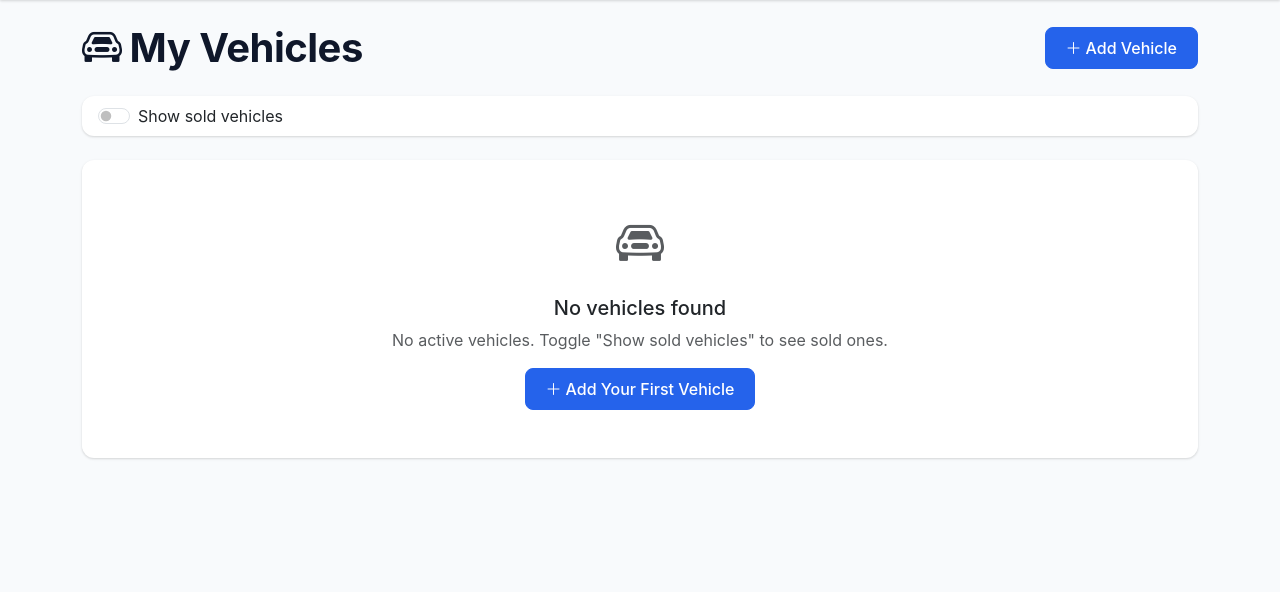
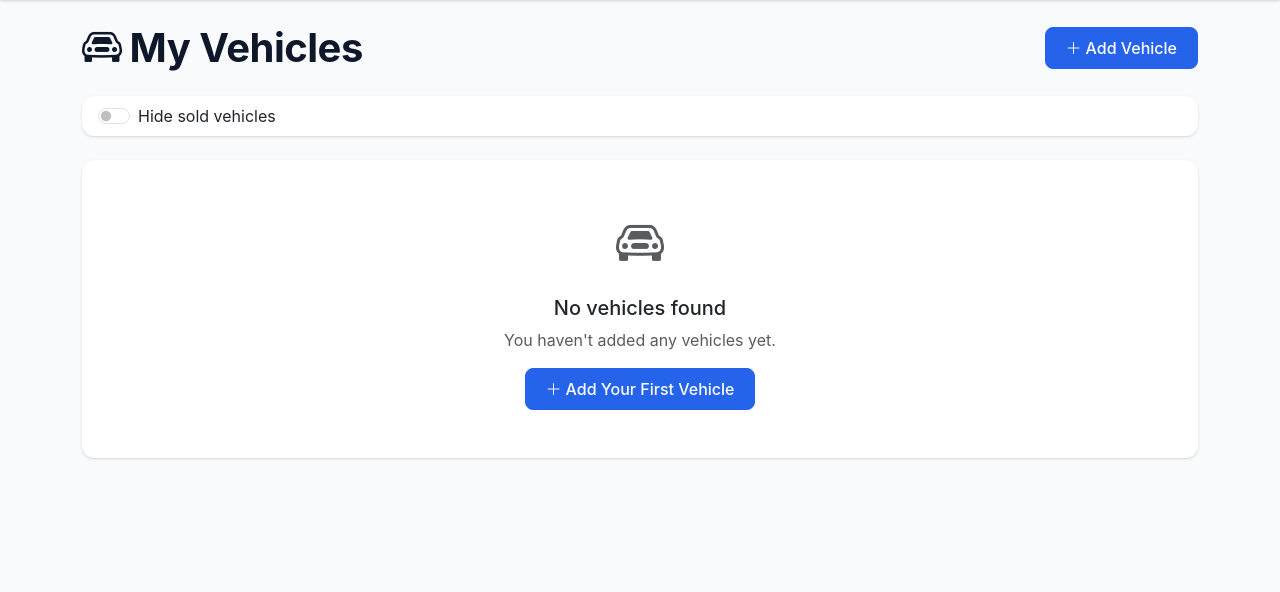
Before and after one commit to jaysuzi5/jAutoLog, a Django app: page /vehicles/ in a window 1280 px wide. Shown: the part 60-652 px from the top of the page. Run offline with Django 5.2, Linux system fonts and the light colour scheme; the visitor is signed in with stand-in values (Sample User, id 1); data that the repository does not hold is empty.

Commit message:
Improve UI flow and number formatting
- Show active vehicles on home page above action cards
- Change vehicle list to show all vehicles by default
- Update filter from "Show sold vehicles" to "Hide sold vehicles"
- Add thousand separators to prices and odometer readings
- Center vehicle cards on home page to align with action cards
- Add django.contrib.humanize for number formatting

🤖 Generated with [Claude Code](https://claude.com/claude-code)

Co-Authored-By: Claude Sonnet 4.5 <noreply@anthropic.com>

```diff
--- a/autolog/templates/autolog/vehicle_list.html
+++ b/autolog/templates/autolog/vehicle_list.html
@@ -16,10 +16,10 @@
     <div class="card mb-4">
         <div class="card-body py-2">
             <div class="form-check form-switch mb-0">
-                <input class="form-check-input" type="checkbox" role="switch" id="showSoldToggle"
-                       {% if show_sold %}checked{% endif %}
+                <input class="form-check-input" type="checkbox" role="switch" id="hideSoldToggle"
+                       {% if hide_sold %}checked{% endif %}
                        onchange="toggleSoldVehicles(this.checked)">
-                <label class="form-check-label" for="showSoldToggle">Show sold vehicles</label>
+                <label class="form-check-label" for="hideSoldToggle">Hide sold vehicles</label>
             </div>
         </div>
     </div>
@@ -65,10 +65,10 @@
             <i class="bi bi-car-front text-muted" style="font-size: 3rem;"></i>
             <h5 class="mt-3">No vehicles found</h5>
             <p class="text-muted mb-3">
-                {% if show_sold %}
+                {% if hide_sold %}
+                No active vehicles. Uncheck "Hide sold vehicles" to see all vehicles.
+                {% else %}
                 You haven't added any vehicles yet.
-                {% else %}
-                No active vehicles. Toggle "Show sold vehicles" to see sold ones.
                 {% endif %}
             </p>
             <a href="{% url 'vehicle_create' %}" class="btn btn-primary">
@@ -80,12 +80,12 @@
 </div>
 
 <script>
-function toggleSoldVehicles(showSold) {
+function toggleSoldVehicles(hideSold) {
     const url = new URL(window.location.href);
-    if (showSold) {
-        url.searchParams.set('show_sold', 'true');
+    if (hideSold) {
+        url.searchParams.set('hide_sold', 'true');
     } else {
-        url.searchParams.delete('show_sold');
+        url.searchParams.delete('hide_sold');
     }
     window.location.href = url.toString();
 }
--- a/autolog/views.py
+++ b/autolog/views.py
@@ -7,32 +7,39 @@ from .forms import VehicleForm
 
 @login_required
 def home(request):
+    active_vehicles = Vehicle.objects.filter(
+        user=request.user,
+        sold_date__isnull=True
+    )
     log_event(
         request=request,
         event="Home view was accessed in jautolog",
-        level="DEBUG"
+        level="DEBUG",
+        active_vehicle_count=active_vehicles.count()
     )
-    return render(request, "autolog/home.html")
+    return render(request, "autolog/home.html", {
+        'vehicles': active_vehicles,
+    })
 
 
 @login_required
 def vehicle_list(request):
-    show_sold = request.GET.get('show_sold', 'false') == 'true'
+    hide_sold = request.GET.get('hide_sold', 'false') == 'true'
     vehicles = Vehicle.objects.filter(user=request.user)
 
-    if not show_sold:
+    if hide_sold:
         vehicles = vehicles.filter(sold_date__isnull=True)
 
     log_event(
         request=request,
         event="Vehicle list viewed",
         level="DEBUG",
-        show_sold=show_sold,
+        hide_sold=hide_sold,
         vehicle_count=vehicles.count()
     )
     return render(request, "autolog/vehicle_list.html", {
         'vehicles': vehicles,
-        'show_sold': show_sold,
+        'hide_sold': hide_sold,
     })
 
 
--- a/config/settings.py
+++ b/config/settings.py
@@ -40,6 +40,7 @@ INSTALLED_APPS = [
     'django.contrib.sessions',
     'django.contrib.messages',
     'django.contrib.staticfiles',
+    'django.contrib.humanize',
     "django.contrib.sites",
     "allauth",
     "allauth.account",
```
Also changed, not shown: autolog/templates/autolog/home.html (+34 -1 lines), autolog/templates/autolog/vehicle_detail.html (+5 -4 lines).
